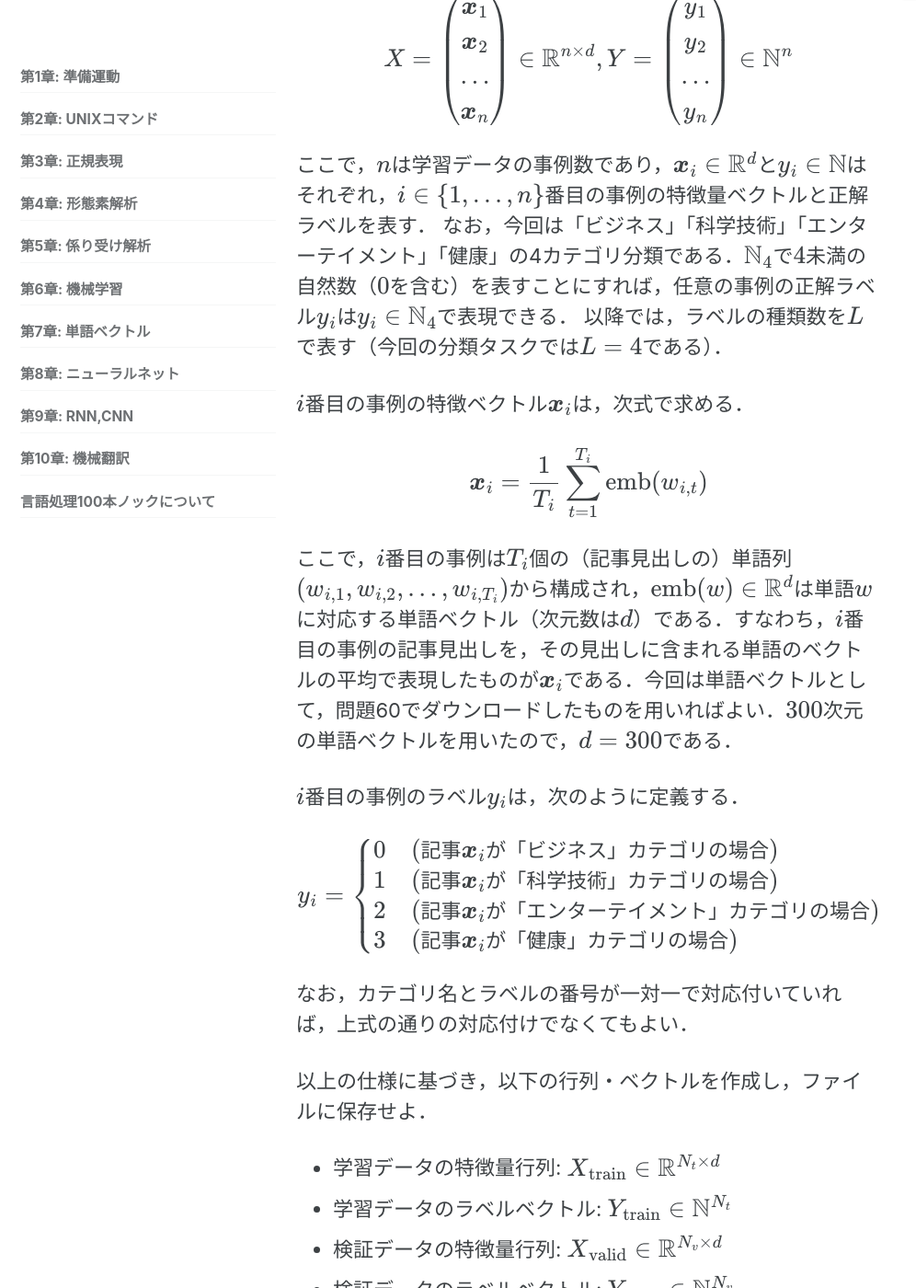
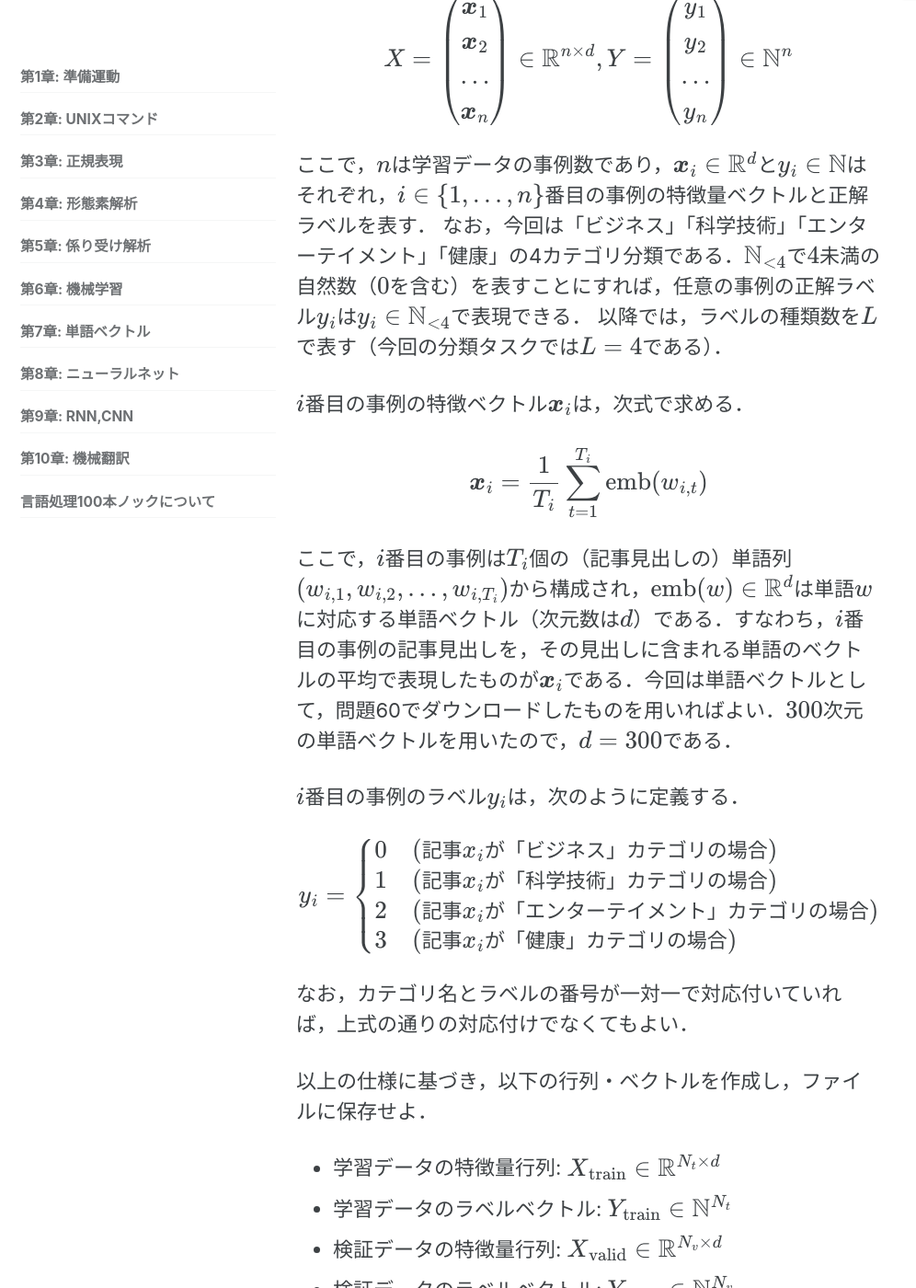
Before and after one commit to nlp100/nlp100.github.io, a Jekyll site: the page built from ja/ch08.md, in a window 1280 px wide and 1400 px high, scrolled down 577 px. Shown: the whole window at 92% size, without its empty margins (0-996 px from the left). Built offline with Jekyll 4.4.1, drawn with Linux system fonts in a browser that asks for light colours; cached includes are drawn as plain includes; nearby versions of some CDN libraries; formulas are drawn with MathJax 3; some of the changed text lies outside the part shown.

Commit message:
Fixing notational issues.

```diff
--- a/ja/ch08.md
+++ b/ja/ch08.md
@@ -31,7 +31,7 @@ Y = \begin{pmatrix}
 $$
 
 ここで，$$n$$は学習データの事例数であり，$$\boldsymbol{x}_i \in \mathbb{R}^d$$と$$y_i \in \mathbb{N}$$はそれぞれ，$$i \in \{1, \dots, n\}$$番目の事例の特徴量ベクトルと正解ラベルを表す．
-なお，今回は「ビジネス」「科学技術」「エンターテイメント」「健康」の4カテゴリ分類である．$$\mathbb{N}_4$$で$$4$$未満の自然数（$$0$$を含む）を表すことにすれば，任意の事例の正解ラベル$$y_i$$は$$y_i \in \mathbb{N}_4$$で表現できる．
+なお，今回は「ビジネス」「科学技術」「エンターテイメント」「健康」の4カテゴリ分類である．$$\mathbb{N}_{<4}$$で$$4$$未満の自然数（$$0$$を含む）を表すことにすれば，任意の事例の正解ラベル$$y_i$$は$$y_i \in \mathbb{N}_{<4}$$で表現できる．
 以降では，ラベルの種類数を$$L$$で表す（今回の分類タスクでは$$L=4$$である）．
 
 $$i$$番目の事例の特徴ベクトル$$\boldsymbol{x}_i$$は，次式で求める．
@@ -46,10 +46,10 @@ $$i$$番目の事例のラベル$$y_i$$は，次のように定義する．
 
 $$
 y_i = \begin{cases}
-0 & (\mbox{記事}\boldsymbol{x}_i\mbox{が「ビジネス」カテゴリの場合}) \\
-1 & (\mbox{記事}\boldsymbol{x}_i\mbox{が「科学技術」カテゴリの場合}) \\
-2 & (\mbox{記事}\boldsymbol{x}_i\mbox{が「エンターテイメント」カテゴリの場合}) \\
-3 & (\mbox{記事}\boldsymbol{x}_i\mbox{が「健康」カテゴリの場合}) \\
+0 & (\mbox{記事}x_i\mbox{が「ビジネス」カテゴリの場合}) \\
+1 & (\mbox{記事}x_i\mbox{が「科学技術」カテゴリの場合}) \\
+2 & (\mbox{記事}x_i\mbox{が「エンターテイメント」カテゴリの場合}) \\
+3 & (\mbox{記事}x_i\mbox{が「健康」カテゴリの場合}) \\
 \end{cases}
 $$
 
```
Also changed, not shown: other parts of ja/ch08.md (+1 -1 lines).
